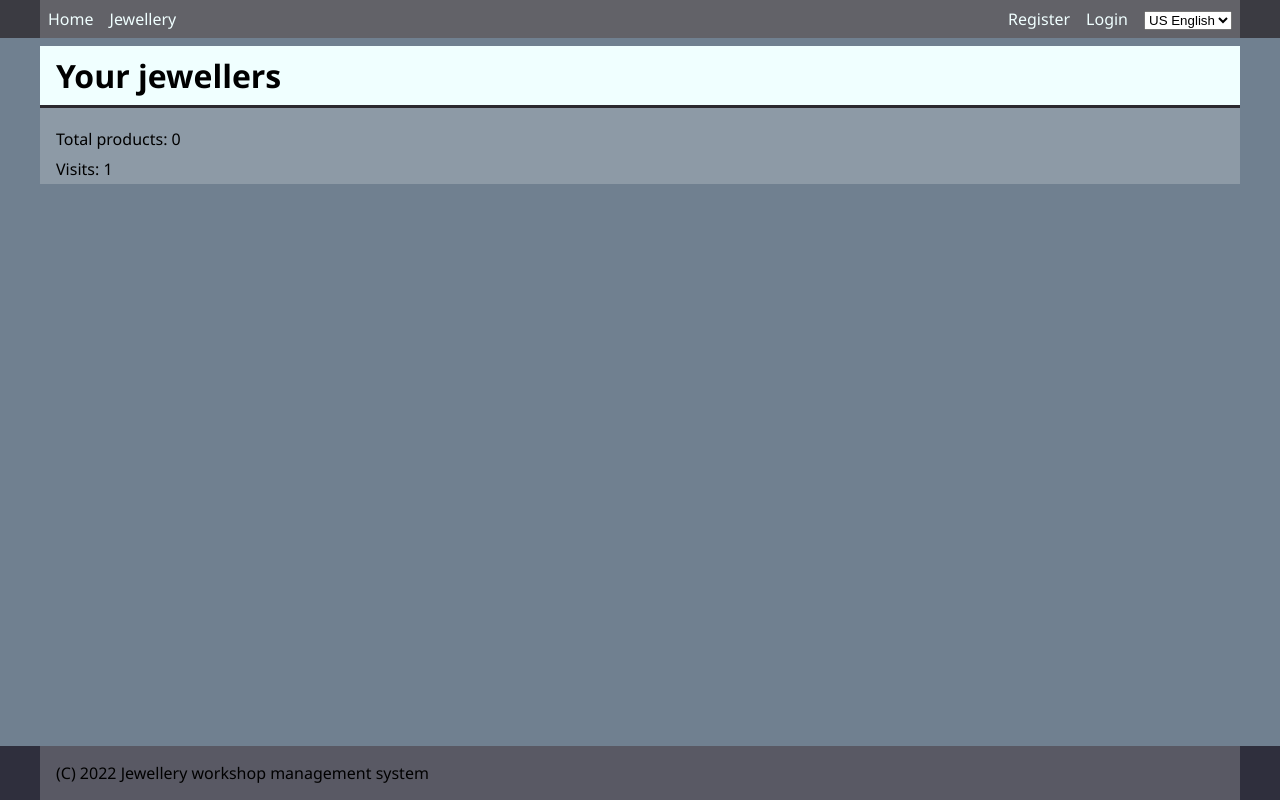
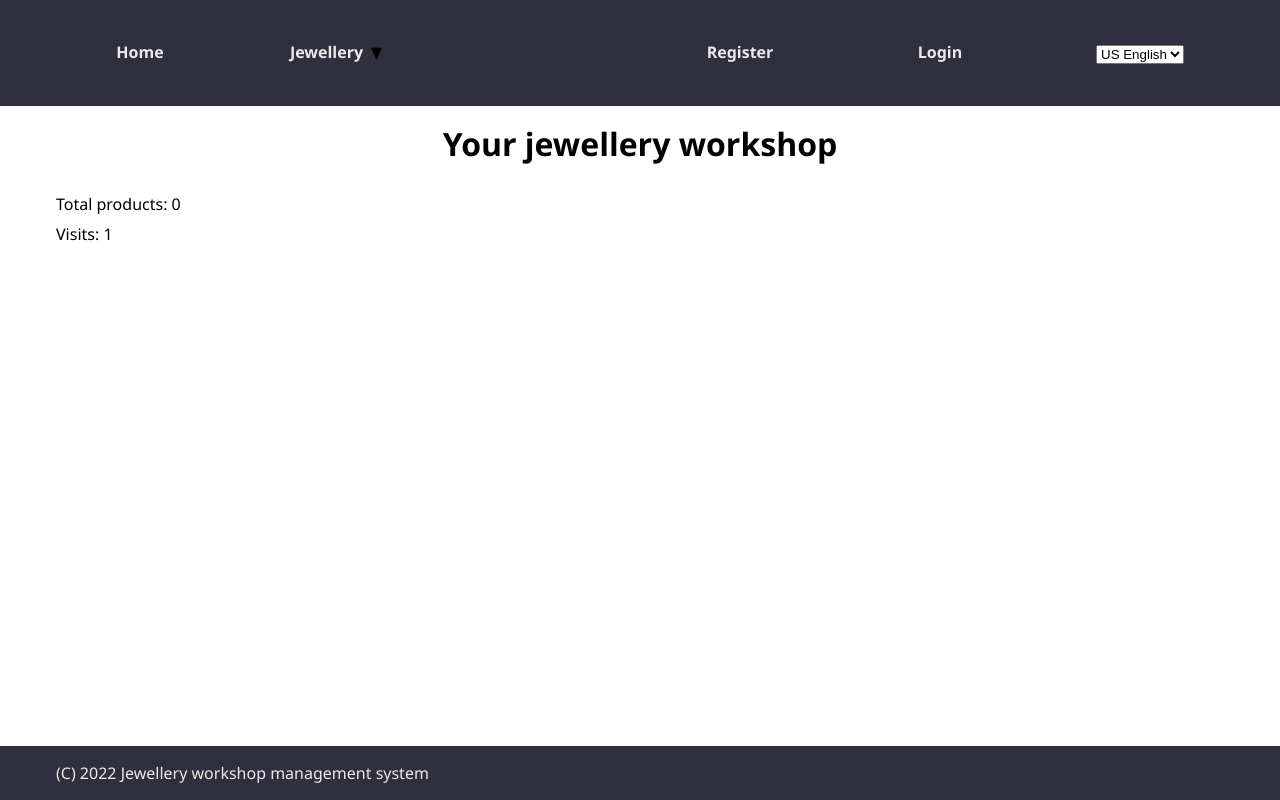
Before and after one commit to justinazymonaite/jewellery_shop_management_system, a Django app: page / in a window 1280 px wide. Run offline with Django 4.2, Linux system fonts and the light colour scheme; data that the repository does not hold is empty.

Commit message:
pildomi template, views, css

```diff
--- a/jewellery_shop_management/jewellery/static/jewellery/css/base.css
+++ b/jewellery_shop_management/jewellery/static/jewellery/css/base.css
@@ -1,5 +1,4 @@
 body {
-    background-color: slategray;
     margin: 0;
     font-family: 'Segoe UI', Tahoma, Geneva, Verdana, sans-serif;
     display: flex;
@@ -9,12 +8,52 @@ body {
 }
 
 header {
-    background-color: rgb(59, 59, 66);
+    background-color: rgb(47, 47, 61);
 }
 
-header .container {
+header a {
+    color: rgb(235, 235, 235);
+    display: block;
+    height: 64px;
+    font-family: 'Segoe UI', Tahoma, Geneva, Verdana, sans-serif;
+    font-weight: bold;
     display: flex;
-    flex-direction: row;
+    align-items: center;
+    justify-content: center;
+    text-decoration: none;
+}
+
+header a:hover {
+    background-color:  rgba(47, 47, 61, 0,3);
+}
+
+header ul {
+    list-style: none;
+    display: flex;
+}
+
+header li {
+    width: 100%;
+    text-align: center;
+    position: relative;
+}
+
+header li:hover .submenu > li {
+    display: block;
+    top: 0px;
+}
+
+header .submenu li {
+    display: none;
+    position: absolute;
+    top: 0px;
+}
+
+header .submenu {
+    display: flex;
+    flex-direction: column;
+    position: absolute;
+    width: 100%;
 }
 
 .spacer {
@@ -31,32 +70,20 @@ header, main, footer {
     min-width: fit-content;
 }
 
-header a {
-    display: inline-block;
-    color:azure;
-    padding: 0.5rem;
-    text-decoration: none;
-}
-
-header a:hover {
-    background-color: rgba(255, 255, 255, 0.2);
-}
-
 .container {
-    background-color: rgba(255, 255, 255, 0.2);
     max-width: 1200px;
     min-width: 480px;
     margin: 0 auto;
 }
 
+h1, h2, h3 {
+    text-align: center;
+    text-decoration: none;
+}
+
 h1, h2, h3, p {
     padding: 0.5rem 1rem;
     margin: 0.5rem 0;
-}
-
-h1, h2, h3 {
-    background-color: azure;
-    border-bottom: 3px solid rgb(43, 41, 46);
 }
 
 main {
@@ -65,6 +92,7 @@ main {
 
 footer {
     background-color: rgb(47, 47, 61);
+    color: rgb(235, 235, 235);
 }
 
 footer .container {
@@ -81,22 +109,12 @@ ul li {
     padding: 0.25rem 1rem;
 }
 
-ul li a {
+.body ul li a {
     color:rgb(43, 41, 46)
 }
 
 ul li:hover {
     background-color: rgba(255, 255, 255, 0.2);
-}
-
-.category_filter {
-    float: right;
-    background-color:  rgba(255, 255, 255, 0.2);
-    background-color: rgb(171, 177, 200);
-}
-
-.category_filter .current {
-    background-color: rgb(91, 96, 116);
 }
 
 .paginator {
@@ -125,25 +143,24 @@ ul li:hover {
     display: inline-block;
 }
 
-ul.book_list {
+ul.product_list {
     display: flex;
     flex-direction: row;
     flex-wrap: wrap;
     gap: 1rem;
 }
 
-ul li.book {
-    flex-basis: 10rem;
-    border: 1px solid rgb(47, 47, 61);
+ul li.product {
+    flex-basis: 20rem;
     background-color:  rgba(255, 255, 255, 0.2);
     padding: 0;
 }
 
- img {
+img {
     max-width: 100%;
 }
 
-ul.book_list li.book h3 {
+ul.product_list li.product h3 {
     margin-top: 0;
 }
 
@@ -175,7 +192,7 @@ table {
     width: 50%;
 }
 
-.my_books_table {
+.my_orders_table {
     grid-template-columns: 5fr 1fr 1fr 1fr;
 }
 
@@ -258,7 +275,7 @@ table {
     background-color: rgb(255, 255, 255);
 }
 
-.book_review h4 img {
+.product_review h4 img {
     max-height: 1.5rem;
     border-radius: 0.5rem;
     margin-right: 0.5rem;
--- a/jewellery_shop_management/jewellery/templates/jewellery/base.html
+++ b/jewellery_shop_management/jewellery/templates/jewellery/base.html
@@ -14,21 +14,46 @@
     <header>
         <div class="container">
             {% block nav %}
+                <ul>
+                    <li>
                         <a href="{% url 'index' %}">{% trans "Home" %}</a>
-                <a href="{% url 'jewellery' %}">{% trans "Jewellery" %}</a>
+                    </li>
+                    <li>
+                        <a href="{% url 'categories' %}">{% trans "Jewellery" %}<span class="arrow">&#x25BC;</span></a>
+                        <ul class="submenu">
+                            {% for filter_category in categories %}
+                                <li>{{ filter_category.link_filtered_products }}</li>
+                            {% endfor %}
+                        </ul>
+                    </li>
+                    <li>
                         <span class="spacer"></span>
+                    </li>
                 {% if user.is_authenticated %}
+                    <li>
                         <span>{{user}}</span>
+                    </li>
+                    <li>
                         <a href="{% url 'profile' %}">{{ user }}</a>
+                    </li>
                     {% comment %} <a href="{% url 'user_orders' %}">{% trans "My Orders" %}</a> {% endcomment %}
                     {% if user.is_superuser or user.is_staff %}
+                        <li>
                             <a href="{% url 'admin:index' %}">{% trans "Admin" %}</a>
+                        </li>
                     {% endif %}
+                    <li>
                         <a href="{% url 'logout' %}">{% trans "Logout" %}</a>
+                    </li>
                 {% else %}
+                    <li>
                         <a href="{% url 'register' %}">{% trans "Register" %}</a>
+                    </li>
+                    <li>
                         <a href="{% url 'login' %}{% if not '/accounts/' in request.path %}?next={{ request.path }}{% endif %}">{% trans "Login" %}</a>
+                    </li>
                 {% endif %}
+                    <li>
                         <span>
                             <form action="{% url 'set_language' %}" method="post">
                             {% csrf_token %}
@@ -40,6 +65,8 @@
                                 </select>
                             </form>
                         </span>
+                    </li>
+                </ul>
             {% endblock nav %}
         </div>
     </header>
--- a/jewellery_shop_management/jewellery/templates/jewellery/index.html
+++ b/jewellery_shop_management/jewellery/templates/jewellery/index.html
@@ -2,7 +2,7 @@
 {% load i18n %}
 {% block title %}{% trans "Welcome to" %} {{ block.super }}{% endblock title %}
 {% block content %}
-<h1>{% trans "Your jewellers" %}</h1>
+<h1>{% trans "Your jewellery workshop" %}</h1>
 <ul>
     <li>{% trans "Total products:" %} {{ products_count }}</li>
     <li>{% trans "Visits:" %} {{ visits_count }}</li>
--- a/jewellery_shop_management/jewellery/urls.py
+++ b/jewellery_shop_management/jewellery/urls.py
@@ -3,5 +3,9 @@ from . import views
 
 urlpatterns = [
     path('', views.index, name='index'),
-    path('jewellery/', views.jewellery, name='jewellery'),
+    path('categories/', views.categories, name='categories'),
+    # path('category/<int:category_id>/', views.category, name='category'),
+    path('products/', views.ProductListView.as_view(), name='products'),
+    path('product/<int:pk>/', views.ProductDetailView.as_view(), name='product'),
+    path('my_orders/', views.UserOrderListView.as_view(), name='user_orders'),
 ]
--- a/jewellery_shop_management/jewellery/views.py
+++ b/jewellery_shop_management/jewellery/views.py
@@ -1,6 +1,14 @@
 from django.shortcuts import render, get_object_or_404
 from django.http import HttpResponse
-from . models import Product, Category
+from . models import Product, Category, Order
+from django.contrib.auth.mixins import LoginRequiredMixin
+from django.views.generic import ListView, DetailView, CreateView, UpdateView, DeleteView
+from django.views.generic.edit import FormMixin
+from django.urls import reverse, reverse_lazy
+from django.utils.translation import gettext_lazy as _
+from django.db.models import Q
+from . forms import ProductReviewForm
+from django.contrib import messages
 
 def index(request):
     visits_count = request.session.get('visits_count', 1)
@@ -11,5 +19,97 @@ def index(request):
     }
     return render(request, 'jewellery/index.html', context=context)
 
-def jewellery(request):
-    return render(request, 'jewellery/jewellery.html', {'jewellery': Category.objects.all()})
+def categories(request):
+    return render(request, 'jewellery/categories.html', {'categories': Category.objects.all()})
+
+
+class ProductListView(ListView):
+    model = Product
+    paginate_by = 5
+    template_name = 'jewellery/product_list.html'
+
+    def get_queryset(self):
+        queryset = super().get_queryset()
+        search = self.request.GET.get('search')
+        if search:
+            queryset = queryset.filter(Q(name__icontains=search))
+        category_id = self.request.GET.get('category_id')
+        if category_id:
+            queryset = queryset.filter(category__id=category_id)
+        return queryset
+
+    def get_context_data(self, **kwargs):
+        context = super().get_context_data(**kwargs)
+        context['products_count'] = self.get_queryset().count()
+        category_id = self.request.GET.get('category_id')
+        context['categories'] = Category.objects.all()
+        if category_id:
+            context['category'] = get_object_or_404(Category, id=category_id)
+        return context
+
+
+class ProductDetailView(FormMixin, DetailView):
+    model = Product
+    template_name = 'jewellery/product_detail.html'
+    form_class = ProductReviewForm
+
+    def get_success_url(self):
+        return reverse('product', kwargs={'pk': self.get_object().id})
+
+    def post(self, *args, **kwargs):
+        self.object = self.get_object()
+        form = self.get_form()
+        if form.is_valid():
+            return self.form_valid(form)
+        else:
+            messages.error(self.request, _("You're posting too much!"))
+            return self.form_invalid(form)
+
+    def get_initial(self):
+        return {
+            'product': self.get_object(),
+            'customer': self.request.user
+        }
+
+    def form_valid(self, form):
+        form.instance.product = self.get_object()
+        form.instance.customer = self.request.user
+        form.save()
+        messages.success(self.request, _("Your review has been posted."))
+        return super().form_valid(form)
+
+
+class OrderListView(LoginRequiredMixin, ListView):
+    model = Order
+    template_name = 'jewellery/order_list.html'
+
+    def get_queryset(self):
+        queryset = super().get_queryset()
+        if hasattr(self.request.user, 'customer'):
+            queryset = queryset.filter(customer=self.request.user.customer).order_by('date')
+        else:
+            queryset = None
+        return queryset
+
+    def get_context_data(self, **kwargs):
+        context = super().get_context_data(**kwargs)
+        context['orders_count'] = self.get_queryset().count()
+        return context
+
+
+class OrderDetailView(FormMixin, DetailView):
+    model = Order
+    template_name = 'jewellery/order_detail.html'
+
+    def get_success_url(self):
+        return reverse('order', kwargs={'pk': self.get_object().id})
+
+
+class UserOrderListView(LoginRequiredMixin, ListView):
+    model = Order
+    template_name = 'jewellery/user_order_list.html'
+
+    def get_queryset(self):
+        queryset = super().get_queryset()
+        queryset = queryset.filter(customer=self.request.user).order_by('due_date')
+        return queryset
```
Also changed, not shown: jewellery_shop_management/jewellery/forms.py (+22 -0 lines), jewellery_shop_management/jewellery/templates/jewellery/categories.html (added, +10 -0 lines), jewellery_shop_management/jewellery/templates/jewellery/jewellery.html (deleted, +0 -11 lines), jewellery_shop_management/jewellery/templates/jewellery/product_detail.html (added, +34 -0 lines), jewellery_shop_management/jewellery/templates/jewellery/product_list.html (added, +20 -0 lines), jewellery_shop_management/jewellery/static/jewellery/img/ring_icon.jpg (added), jewellery_shop_management/jewellery/templates/jewellery/category.html (added), jewellery_shop_management/jewellery/templates/jewellery/order_detail.html (added), jewellery_shop_management/jewellery/templates/jewellery/order_list.html (added), jewellery_shop_management/jewellery/templates/jewellery/product.html (deleted), jewellery_shop_management/jewellery/templates/jewellery/user_order_list.html (added). Lines whose indentation alone changed are shown as unchanged.
